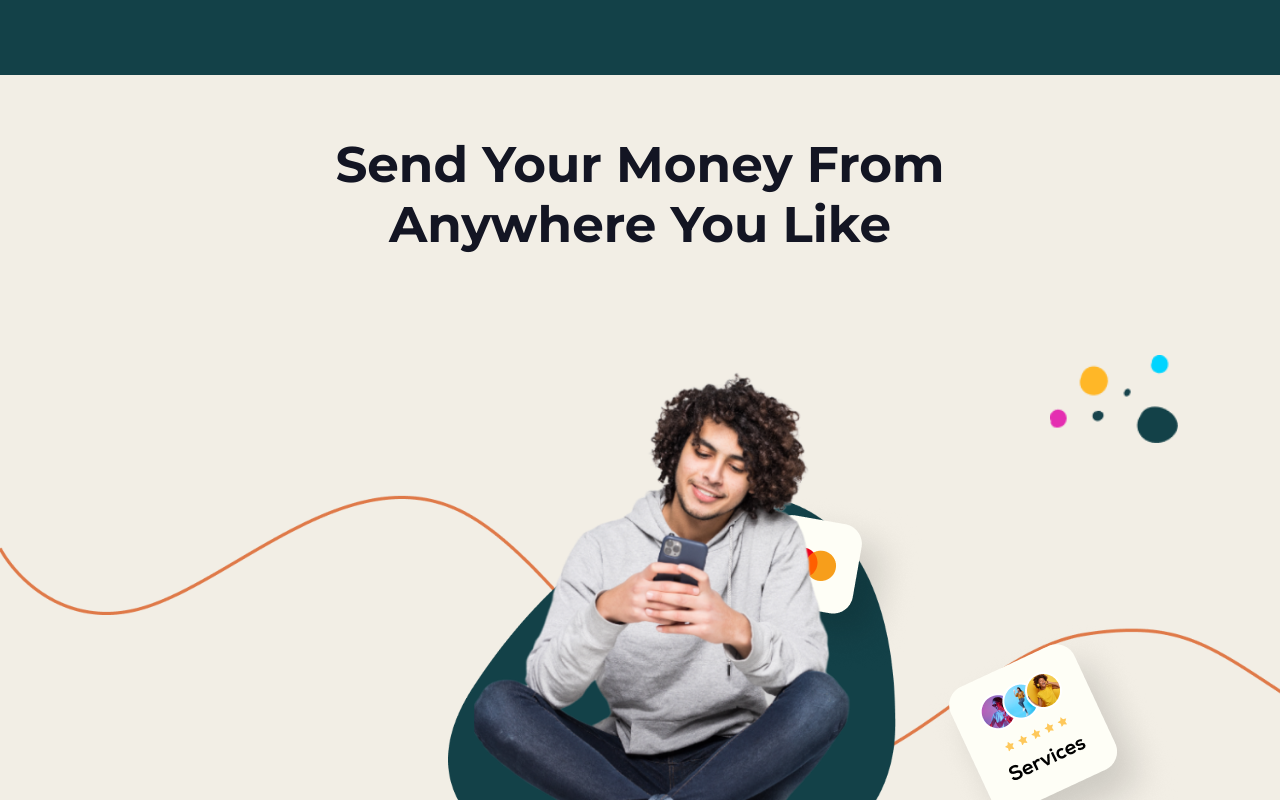
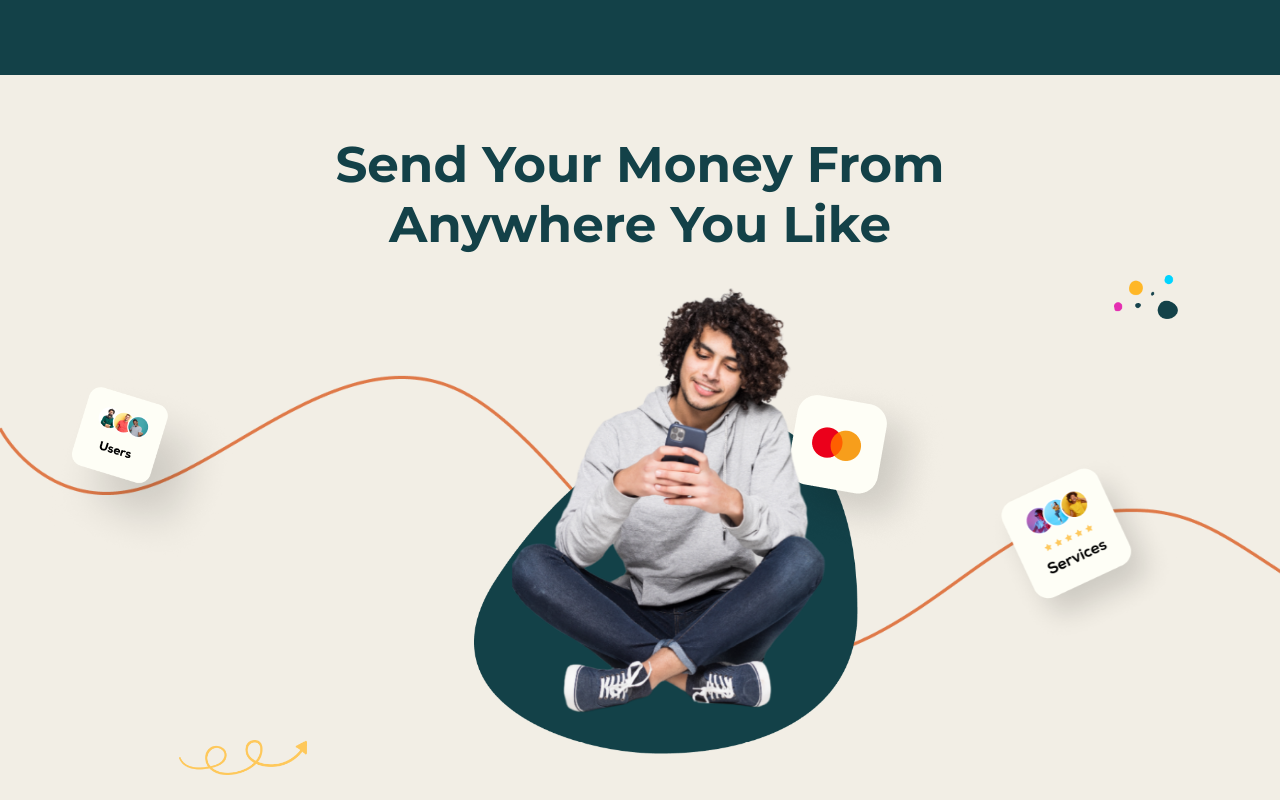
Before and after one commit to anantaw81/saturn, a React (Create React App) app: page / in a window 1280 px wide. Shown: the part 920-1720 px from the top of the page. Built offline with nearby package versions, Linux system fonts and the light colour scheme.

Commit message:
STRN: adding animation

```diff
--- a/src/App.scss
+++ b/src/App.scss
@@ -4,6 +4,7 @@
 @import './assets/scss/typography';
 @import './assets/scss/utilities';
 @import './assets/scss/components';
+@import './assets/scss/animations';
 
 
 .c-saturn{
--- /dev/null
+++ b/src/assets/scss/_animations.scss
@@ -0,0 +1,125 @@
+@-webkit-keyframes scale-up-center {
+  0% {
+    -webkit-transform: scale(0.5);
+            transform: scale(0.5);
+  }
+  100% {
+    -webkit-transform: scale(1);
+            transform: scale(1);
+  }
+}
+@keyframes scale-up-center {
+  0% {
+    -webkit-transform: scale(0.5);
+            transform: scale(0.5);
+  }
+  100% {
+    -webkit-transform: scale(1);
+            transform: scale(1);
+  }
+}
+
+
+.scale-up-center {
+	-webkit-animation: scale-up-center 0.4s cubic-bezier(0.390, 0.575, 0.565, 1.000) both;
+	animation: scale-up-center 0.4s cubic-bezier(0.390, 0.575, 0.565, 1.000) both;
+}
+
+
+
+
+
+
+
+
+// let us begin
+
+// example https://codepen.io/team/keyframers/pen/RwKoMmb
+@keyframes image-in {
+  from {
+    clip-path: polygon(0 0, 100% 0, 100% 0, 0 0);
+  }
+  to {
+    clip-path: polygon(0 0, 100% 0, 100% 100%, 0 100%);
+  }
+}
+
+.image-in {
+  animation: image-in 1s cubic-bezier(0.5, 0, 0.1, 1) 2s backwards;
+}
+
+
+@keyframes outer-left {
+  from {
+    transform: translateX(50%);
+  }
+  to {
+    transform: none;
+  }
+}
+
+@keyframes inner-left {
+  from {
+    transform: translateX(-50%);
+  }
+  to {
+    transform: none;
+  }
+}
+
+.text-sliding-left{
+  animation: outer-left 1s 1s cubic-bezier(0.5, 0, 0.1, 1) both;
+}
+
+// src : https://codepen.io/scootman/pen/xLJmYQ
+
+@keyframes cinematicInOut {
+  0% {
+    text-shadow:0 0 1em white;
+    opacity:0;
+    margin-left:-.5em;
+  }
+  25% {
+    text-shadow:0 0 0 white;
+    opacity:1;
+    margin-left:0;
+  }
+  75% {
+    text-shadow:0 0 0 white;
+    opacity:1;
+    margin-left:0;
+  }
+  100% {
+    text-shadow:0 0 1em white;
+    opacity:0;
+    margin-left:0;
+  }
+}
+
+
+.cinematic-text {
+  animation: cinematicInOut 5s ease-in-out 2s;
+}
+
+
+// src : https://codepen.io/alvarotrigo/pen/ExvqdNa
+
+@keyframes fade-in {
+  100% {
+    opacity: 1;
+    filter: blur(0);
+  }
+}
+
+@keyframes scale {
+  100% {
+    transform: scale(1);
+  }
+}
+
+
+// letter spacing, src: https://www.tutorialrepublic.com/codelab.php?topic=css3&file=animate-letter-spacing-property
+
+@keyframes letter-spacing-in {
+    0% {letter-spacing: 10px;}
+}
--- a/src/components/Banner.js
+++ b/src/components/Banner.js
@@ -9,6 +9,7 @@ import banner_paypal from "../assets/images/banner/banner-paypal.png";
 import banner_person from "../assets/images/banner/banner-person.png";
 import banner_visa from "../assets/images/banner/banner-visa.png";
 import banner_services from "../assets/images/banner/banner-services.png";
+import banner_users from "../assets/images/banner/banner-users.png";
 // import banner_thropy from "../assets/images/banner/banner_thropy.png";
 
 function Banner() {
@@ -18,7 +19,7 @@ function Banner() {
         <div className='title banner-title-container p-t-60'><div className='banner-title'>Send Your Money From Anywhere You Like</div></div>
         <div className='banner-placeholder'>
           <div className='banner-layer-1'>
-            <img className='banner-shadow' src={banner_shadow}></img>
+            <img className='banner-shadow scale-up-center' src={banner_shadow}></img>
             <div className="banner-circle-orange"></div>
             <img className='banner-line' src={banner_line}></img>
             <div className='banner-circle-yellow'></div>
@@ -29,6 +30,7 @@ function Banner() {
             <img className='banner-visa' src={banner_visa}></img>
             <img className='banner-mc' src={banner_mc}></img>
             <img className='banner-services' src={banner_services}></img>
+            <img className='banner-users' src={banner_users}></img>
             {/* <img className='banner-thropy' src={banner_thropy}></img> */}
           </div>
         </div>
--- a/src/components/Header.js
+++ b/src/components/Header.js
@@ -7,8 +7,8 @@ import './header.scss'
 function Header() {
   return (
     <section id='header' className='c-header container'>
-      <div className='header-logo'>
-        <img src={logo}/>
+      <div className='header-logo scale-up-center'>
+        <img className='' src={logo}/>
         <span className='subtitle-2'>Deisuko</span>
       </div>
       <div>
--- a/src/components/Hero.js
+++ b/src/components/Hero.js
@@ -35,7 +35,7 @@ const Hero = () => {
         </div>
         <div className='hero-right'>
           <div className='card bg-yellow' >
-            <img src={iconyellow} alt="" />
+            <img className='image-in' src={iconyellow} alt="" />
             <div className='card-info'>
               <div className='info-head'>
                 <span>Credit Card</span>
@@ -58,7 +58,7 @@ const Hero = () => {
             </div>
           </div>
           <div className='card bg-orange' >
-            <img src={iconorange} alt="" />
+            <img className='image-in' src={iconorange} alt="" />
             <div className='card-info'>
               <div className='info-head'>
                 <span>Credit Card</span>
--- a/src/components/banner.scss
+++ b/src/components/banner.scss
@@ -1,6 +1,8 @@
+@import '../assets/scss/variables';
+
 .c-banner {
   position: relative;
-  height: 1400px;
+  height: 1000px;
   .banner {
     &-title-container {
       display: flex;
@@ -8,7 +10,7 @@
       justify-content: center;
     }
     &-title{
-      color: #131523;
+      color: $background-color;
       display: flex;
       justify-content: center;
       align-items: center;
@@ -25,9 +27,9 @@
     &-shadow {
       position: absolute;
       z-index: 2;
-      top: 30%;
-      left: 35%;
-      width: 35%;
+      top: 34%;
+      left: 37%;
+      width: 30%;
     }
 
     &-line {
@@ -41,15 +43,15 @@
     &-arrow {
       position: absolute;
       z-index: 1;
-      width: 15%;
-      bottom: 20%;
-      left: 8%;
+      width: 10%;
+      bottom: 30%;
+      left: 14%;
     }
 
     &-sparkle{
       position: absolute;
       z-index: 1;
-      width: 10%;
+      width: 5%;
       right: 8%;
       top: 20%;
     }
@@ -57,16 +59,16 @@
     &-person {
       position: absolute;
       z-index: 3;
-      width: 30%;
+      width: 25%;
       top: 21%;
-      left: 37%;
+      left: 40%;
     }
 
     &-mc {
       position: absolute;
       z-index: 2;
       top: 30%;
-      right: 28%;
+      right: 26%;
     }
 
     &-visa {
@@ -74,6 +76,7 @@
       z-index: 4;
       bottom: 10%;
       right: 40%;
+      width: 15%;
     }
 
     &-paypal {
@@ -81,6 +84,7 @@
       z-index: 2;
       right: 10%;
       bottom: 4%;
+      width: 15%;
     }
 
     &-services {
@@ -88,6 +92,7 @@
       z-index: 3;
       right: 8%;
       bottom: 43%;
+      width: 15%;
     }
 
     &-circle-orange {
@@ -96,5 +101,12 @@
       width: 10%;
       background-color: #E87E4B;
     }
+
+    &-users {
+      position: absolute;
+      z-index: 2;
+      width: 15%;
+      top: 30%;
+    }
   }
 }
```
Also changed, not shown: src/assets/images/banner/banner-users.png (added).
